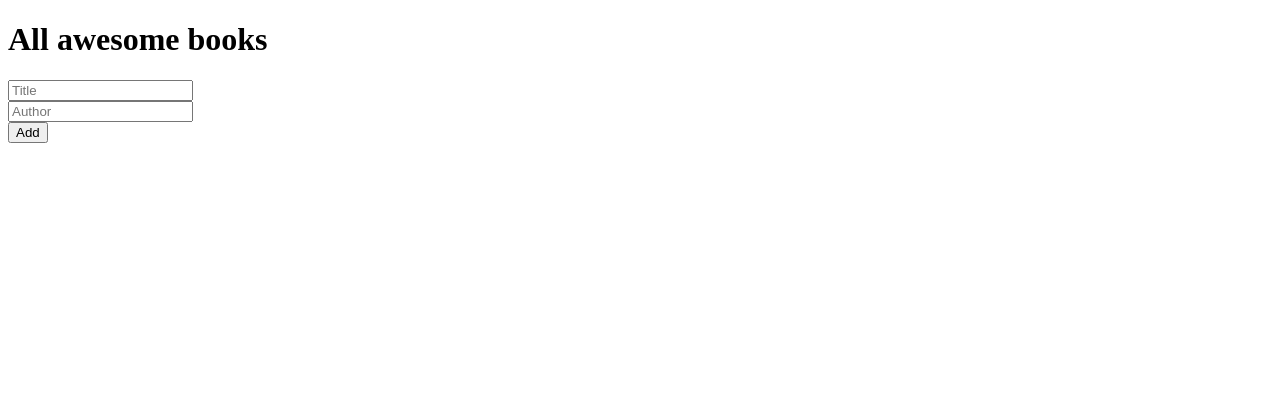
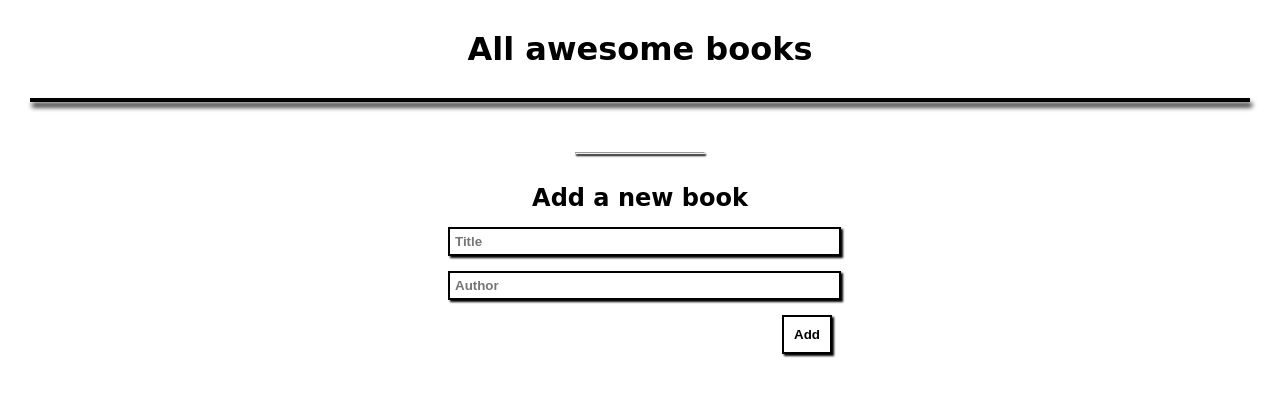
Before and after one commit to a-laarabi/Awesome_books, a website: page index.html in a window 1280 px wide. Drawn offline with Linux system fonts and the light colour scheme; a web font is replaced by a local one.

Commit message:
Updating index.html & script.js

```diff
--- a/index.html
+++ b/index.html
@@ -5,6 +5,7 @@
     <meta charset="UTF-8">
     <meta http-equiv="X-UA-Compatible" content="IE=edge">
     <meta name="viewport" content="width=device-width, initial-scale=1.0">
+    <link rel="stylesheet" href="style.css">
     <title>Awesome books</title>
 </head>
 
@@ -14,11 +15,15 @@
     </header>
     <section class="list-container">
     </section>
+
+    <hr class="between_section">
+
     <section class="new_book">
+        <h1>Add a new book</h1>
         <form>
-            <input id="title" class="book_title" type="text" placeholder="Title" required>
+            <input id="title" class="input book_title" type="text" placeholder="Title" required>
             <br>
-            <input id="author" class="book_author" type="text" placeholder="Author" required>
+            <input id="author" class="input book_author" type="text" placeholder="Author" required>
             <br>
             <input class="book_add" type="submit" value="Add">
         </form>
--- a/script.js
+++ b/script.js
@@ -35,11 +35,10 @@ class UI {
   static addToList(book) {
     const list = document.querySelector('.list-container');
     const newBook = document.createElement('div');
+
     newBook.innerHTML = `
-        <p>${book.title}</p>
-        <p>${book.author}</p>
+        <p>"${book.title}" by ${book.author}</p>
         <button type="submit" class="delete">Remove</button>
-        <hr>
       `;
     list.appendChild(newBook);
   }
--- a/style.css
+++ b/style.css
@@ -1,3 +1,87 @@
+@import url('https://fonts.googleapis.com/css2?family=Arima:wght@100;200;300;400;500;600;700&display=swap');
+
+* {
+  margin: 0;
+  padding: 0;
+}
+
 body {
-  background-color: white;
+  font-family: 'Arima', cursive;
 }
+
+header h1 {
+  text-align: center;
+  margin-top: 30px;
+}
+
+.list-container {
+  width: 95%;
+  margin: 30px auto;
+  border: 2px solid black;
+  box-shadow: 2px 5px 5px black;
+}
+
+.list-container div {
+  display: flex;
+  flex-direction: row;
+  padding-top: 10px;
+  padding-bottom: 10px;
+}
+
+.list-container div p {
+  flex-grow: 9;
+  padding-left: 20px;
+}
+
+.list-container div:nth-child(odd) {
+  background-color: rgb(205, 197, 197);
+}
+
+.delete {
+  border: 2px solid black;
+  box-shadow: 1px 2px 2px black;
+  background: #fff;
+  flex-grow: 1;
+  margin-right: 10px;
+  height: 30px;
+  min-width: 20%;
+}
+
+.between_section {
+  width: 10%;
+  margin: auto;
+  margin-top: 50px;
+  box-shadow: 1px 2px 2px black;
+  color: black;
+}
+
+.new_book {
+  width: 30%;
+  margin: 0 auto;
+  margin-top: 30px;
+  text-align: end;
+  padding-bottom: 50px;
+}
+
+.new_book h1 {
+  text-align: center;
+}
+
+.new_book .input {
+  width: 100%;
+  border: 2px solid black;
+  padding: 5px 0 5px 5px;
+  margin-top: 15px;
+  color: black;
+  font-weight: 600;
+  box-shadow: 2px 2px 2px black;
+}
+
+.book_add {
+  box-shadow: 2px 2px 2px black;
+  margin-top: 15px;
+  padding: 10px;
+  border: 2px solid black;
+  background-color: #fff;
+  font-weight: 600;
+}
```
Also changed, not shown: package.json (added, +12 -0 lines), 1 other file.
